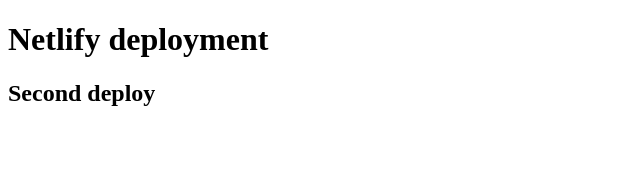
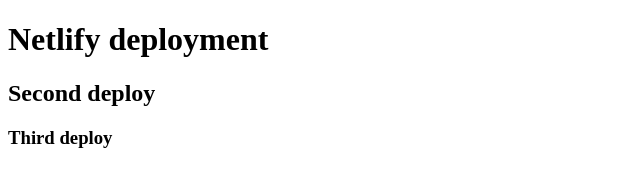
Before and after one commit to mj-abir/test-repo, a plain HTML site: page index.html in a window 1280 px wide. Shown: the whole page, without its empty margins (0-640 px from the left). Drawn offline with Linux system fonts and the light colour scheme.

Commit message:
third deploy

```diff
--- a/index.html
+++ b/index.html
@@ -8,5 +8,6 @@
 <body>
     <h1>Netlify deployment</h1>
     <h2>Second deploy</h2>
+    <h3>Third deploy</h3>
 </body>
 </html>
```
